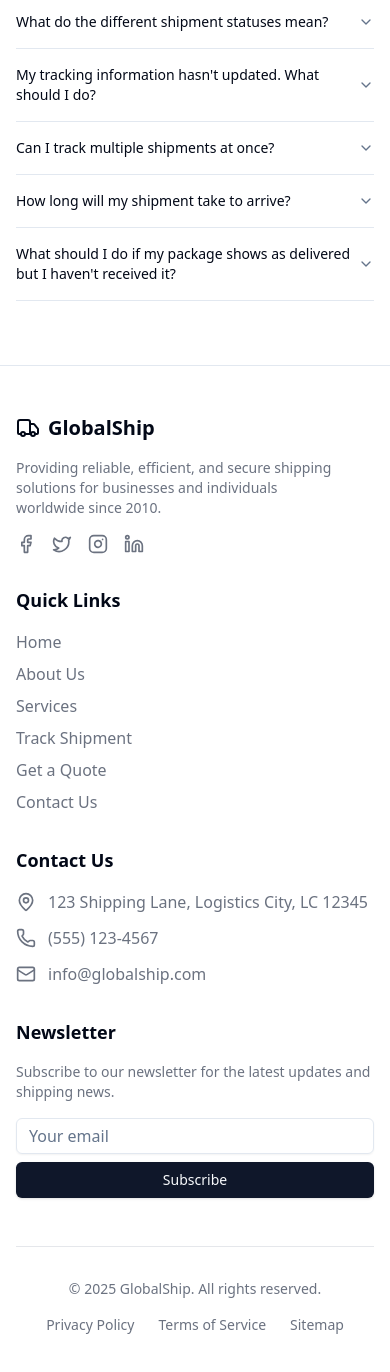
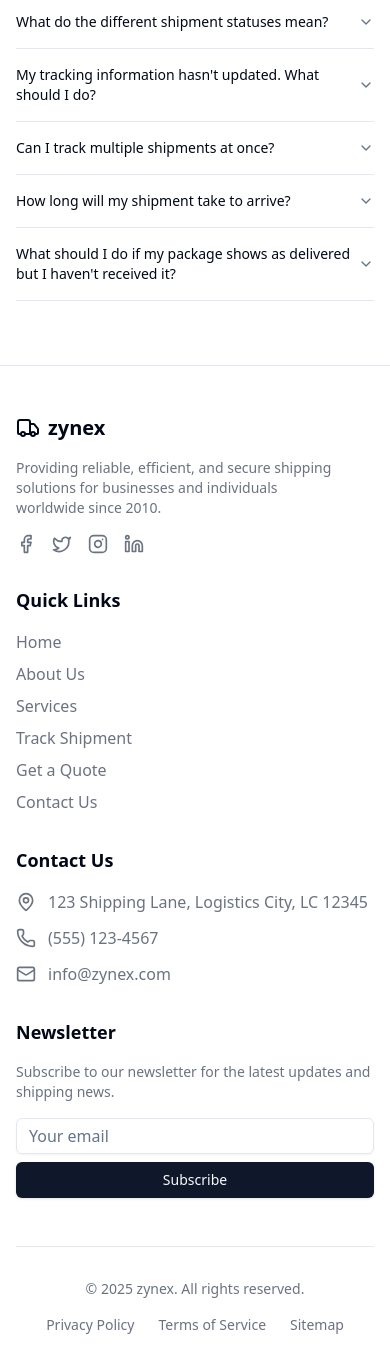
Before and after one commit to ZYNEXES/zynexfront, a Next.js app: page /track in a window 390 px wide. Shown: the part 3152-4524 px from the top of the page. Built offline with nearby package versions, Linux system fonts and the light colour scheme.

Commit message:
updated some text and mobile link leading to the tracking page

```diff
--- a/src/app/track/layout.tsx
+++ b/src/app/track/layout.tsx
@@ -2,7 +2,7 @@ import type React from "react"
 import type { Metadata } from "next"
 
 export const metadata: Metadata = {
-  title: "Track Your Shipment | GlobalShip",
+  title: "Track Your Shipment | zynex",
   description:
     "Track your package in real-time with our advanced tracking system. Get detailed information about your shipment's journey.",
 }
--- a/src/components/about/chart.tsx
+++ b/src/components/about/chart.tsx
@@ -115,7 +115,7 @@ const chartConfig = {
     label: "Packages",
   },
   Zynex: {
-    label: "Your Company",
+    label: "Zynex",
     color: "hsl(var(--chart-1))",
   },
   competitors: {
--- a/src/components/contact-faq.tsx
+++ b/src/components/contact-faq.tsx
@@ -26,7 +26,7 @@ const faqs = [
   {
     question: "How can I become a business partner or vendor?",
     answer:
-      "For business partnership opportunities, please contact our business development team at partners@globalship.com with details about your company and proposed collaboration.",
+      "For business partnership opportunities, please contact our business development team at partners@zynex.com with details about your company and proposed collaboration.",
   },
 ]
 
--- a/src/components/contact-info.tsx
+++ b/src/components/contact-info.tsx
@@ -6,21 +6,21 @@ const offices = [
     city: "New York",
     address: "123 Shipping Lane, New York, NY 10001",
     phone: "+1 (212) 555-7890",
-    email: "newyork@globalship.com",
+    email: "newyork@zynex.com",
     hours: "Mon-Fri: 8:00 AM - 6:00 PM",
   },
   {
     city: "London",
     address: "456 Logistics Road, London, EC1A 1BB",
     phone: "+44 20 7946 0958",
-    email: "london@globalship.com",
+    email: "london@zynex.com",
     hours: "Mon-Fri: 9:00 AM - 5:30 PM",
   },
   {
     city: "Singapore",
     address: "789 Cargo Street, Singapore, 018956",
     phone: "+65 6123 4567",
-    email: "singapore@globalship.com",
+    email: "singapore@zynex.com",
     hours: "Mon-Fri: 9:00 AM - 6:00 PM",
   },
 ]
@@ -45,7 +45,7 @@ export function ContactInfo() {
             <Mail className="h-5 w-5 mr-3 text-primary mt-0.5" />
             <div>
               <p className="font-medium">Email Us</p>
-              <p className="text-gray-600 dark:text-gray-400">info@globalship.com</p>
+              <p className="text-gray-600 dark:text-gray-400">info@zynex.com</p>
             </div>
           </div>
 
--- a/src/components/footer.tsx
+++ b/src/components/footer.tsx
@@ -11,7 +11,7 @@ export function Footer() {
           <div className="space-y-4">
             <Link href="/" className="flex items-center space-x-2">
               <Truck className="h-6 w-6" />
-              <span className="font-bold text-xl">GlobalShip</span>
+              <span className="font-bold text-xl">zynex</span>
             </Link>
             <p className="text-sm text-gray-500 dark:text-gray-400 max-w-xs">
               Providing reliable, efficient, and secure shipping solutions for businesses and individuals worldwide
@@ -104,7 +104,7 @@ export function Footer() {
               </li>
               <li className="flex items-center space-x-3">
                 <Mail className="h-5 w-5 text-gray-500 dark:text-gray-400" />
-                <span className="text-gray-500 dark:text-gray-400">info@globalship.com</span>
+                <span className="text-gray-500 dark:text-gray-400">info@zynex.com</span>
               </li>
             </ul>
           </div>
@@ -124,7 +124,7 @@ export function Footer() {
         <div className="mt-12 pt-8 border-t border-gray-200 dark:border-gray-800">
           <div className="flex flex-col md:flex-row justify-between items-center">
             <p className="text-sm text-gray-500 dark:text-gray-400">
-              © {new Date().getFullYear()} GlobalShip. All rights reserved.
+              © {new Date().getFullYear()} zynex. All rights reserved.
             </p>
             <div className="flex space-x-6 mt-4 md:mt-0">
               <Link
--- a/src/components/navbar.tsx
+++ b/src/components/navbar.tsx
@@ -164,7 +164,7 @@ export function Navbar() {
                   onClick={() => setIsOpen(false)}
                 >
                   <Truck className="h-6 w-6" />
-                  <span>GlobalShip</span>
+                  <span>ZYNEX</span>
                 </Link>
                 <div className="grid gap-3">
                   <Link
@@ -189,7 +189,7 @@ export function Navbar() {
                     Services
                   </Link>
                   <Link
-                    href="/tracking"
+                    href="/track"
                     className="flex w-full items-center py-2 text-lg font-semibold"
                     onClick={() => setIsOpen(false)}
                   >
--- a/src/components/tracking-detail.tsx
+++ b/src/components/tracking-detail.tsx
@@ -243,8 +243,8 @@ export function TrackingDetail() {
                         1-800-123-4567
                       </a>{" "}
                       or
-                      <a href="mailto:support@globalship.com" className="text-primary ml-1">
-                        support@globalship.com
+                      <a href="mailto:support@zynex.com" className="text-primary ml-1">
+                        support@zynex.com
                       </a>
                     </p>
                   </div>
```
